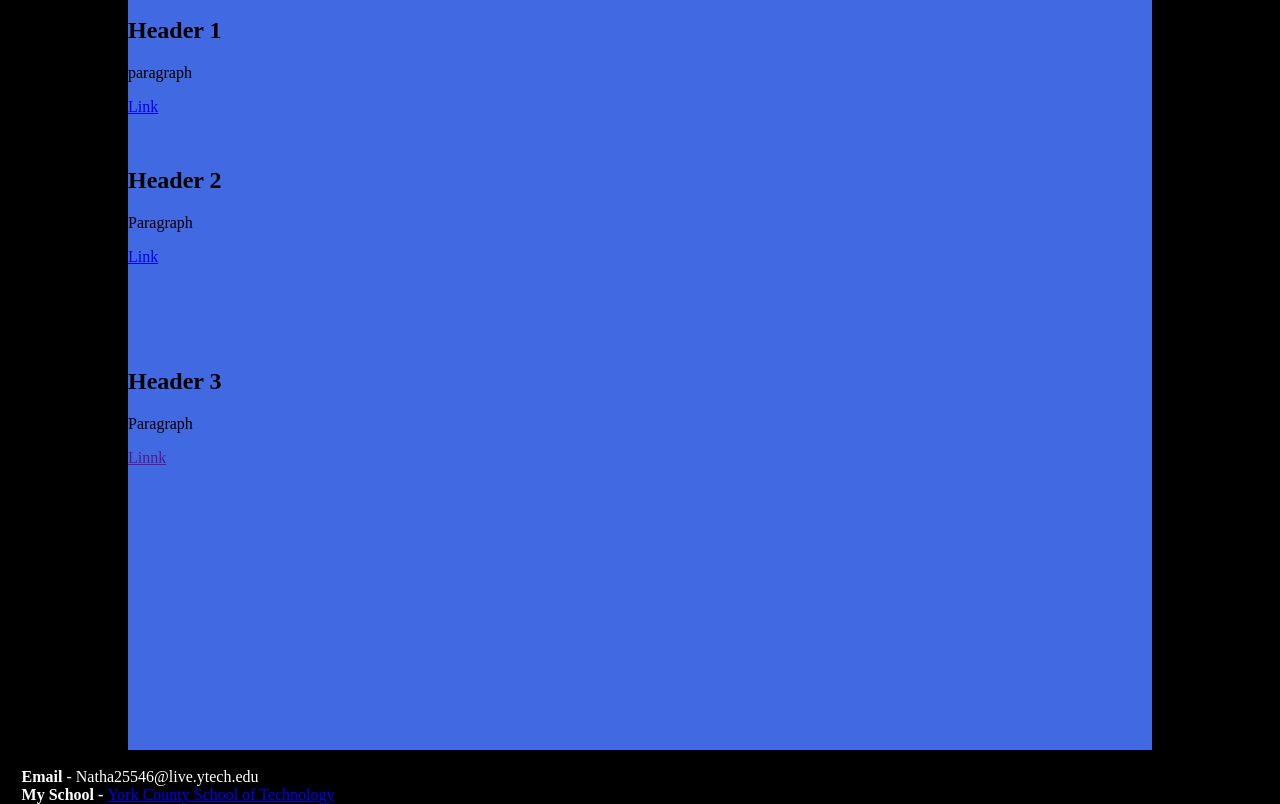
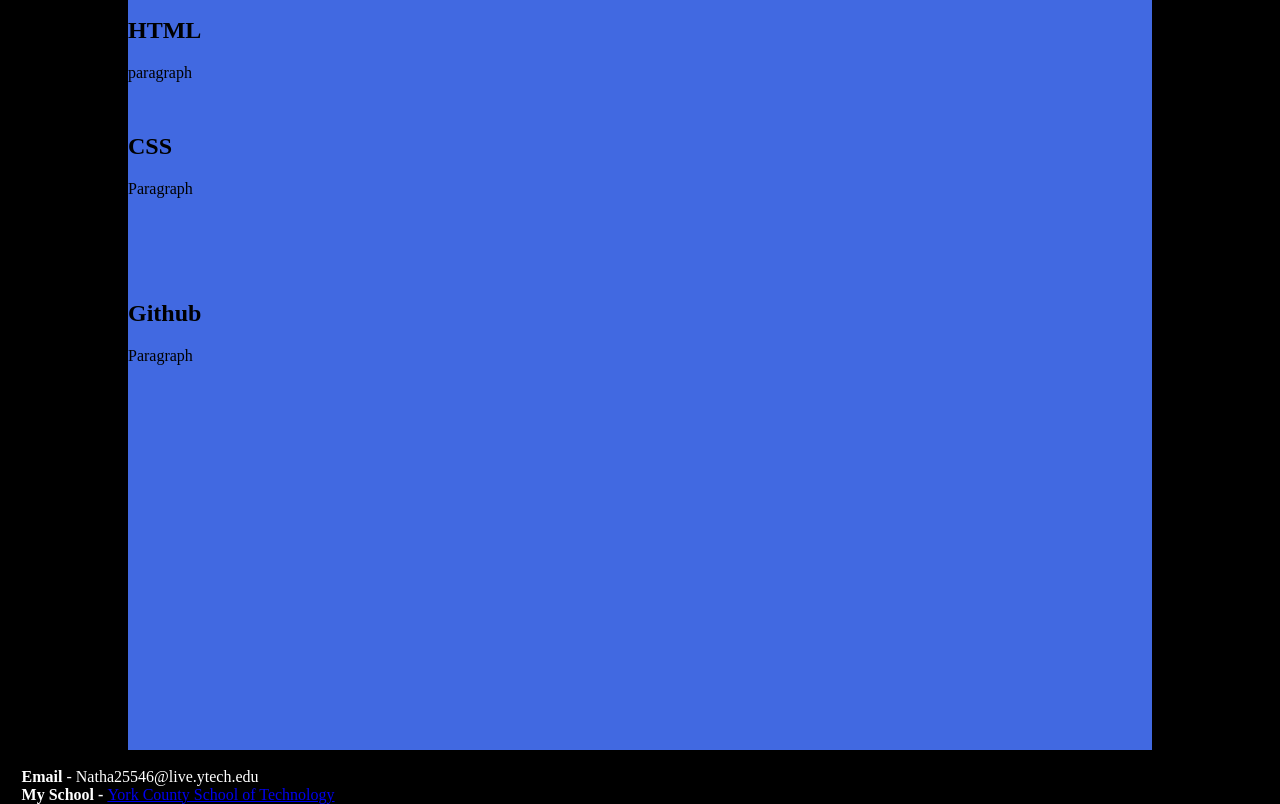
Before and after one commit to Natha25546/Natha25546.github.io, a plain HTML site: page PortfolioPages/WhatILearned.html in a window 1280 px wide. Shown: the part 138-942 px from the top of the page. Drawn offline with Linux system fonts and the light colour scheme.

Commit message:
3/20/23 10:23 AM
changed more stuff idk

```diff
--- a/PortfolioPages/WhatILearned.html
+++ b/PortfolioPages/WhatILearned.html
@@ -92,27 +92,24 @@
         <div id="POneArea">
             <div id="textone">
                 <!-- First text area -->
-                <h2>Header 1</h2>
+                <h2>HTML</h2>
                 <p>paragraph</p>
-                <a href="/PortfolioPages/Achievements.html">Link</a>
             </div>
         </div>
 
         <div id="PTwoArea">
             <div id="texttwo">
                 <!-- Second text area -->
-                <h2>Header 2</h2>
+                <h2>CSS</h2>
                 <p>Paragraph</p>
-                <a href="/PortfolioPages/WhatILearned.html">Link</a>
             </div>
         </div>
 
         <div id="PThreeArea">
             <div id="textthree">
                 <!-- Third text area -->
-                <h2>Header 3</h2>
+                <h2>Github</h2>
                 <p>Paragraph</p>
-                <a href="">Linnk</a>
             </div>
         </div>
 
```
Also changed, not shown: PortfolioPages/portfolioprojectMainPage.html (+1 -0 lines).
